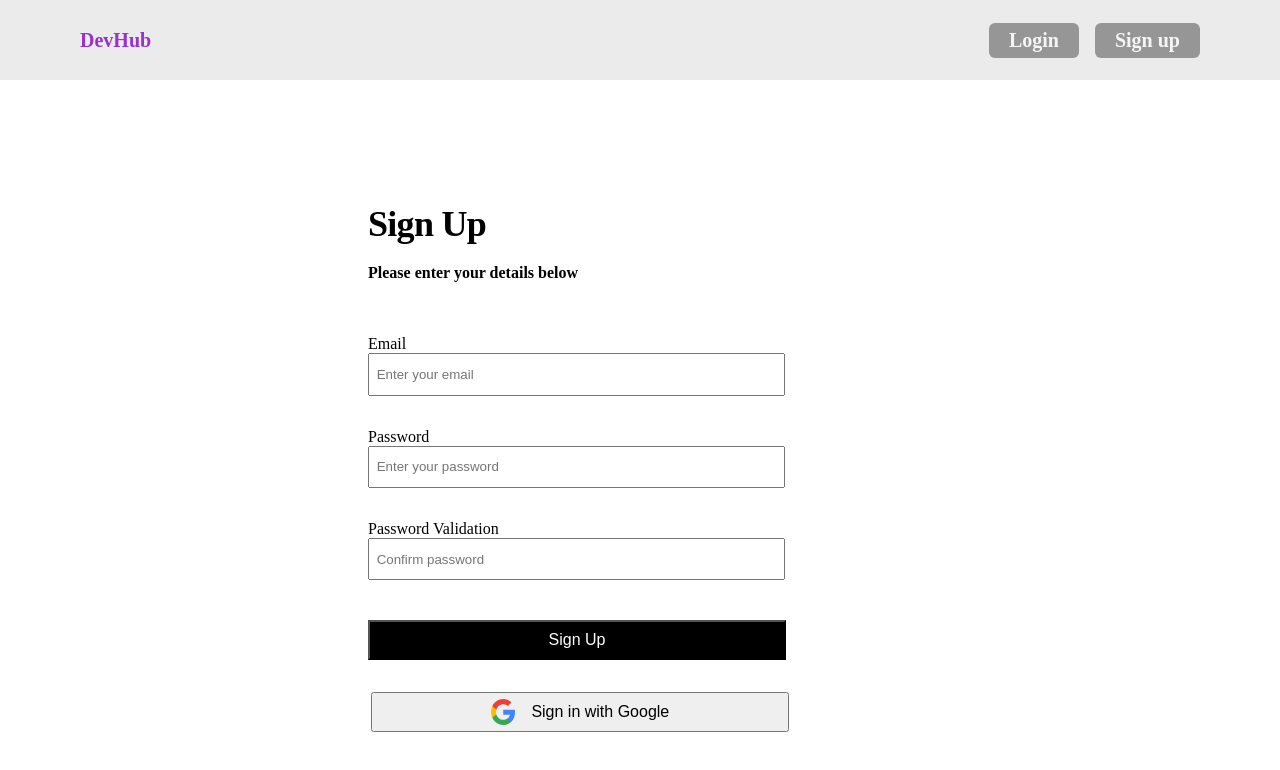
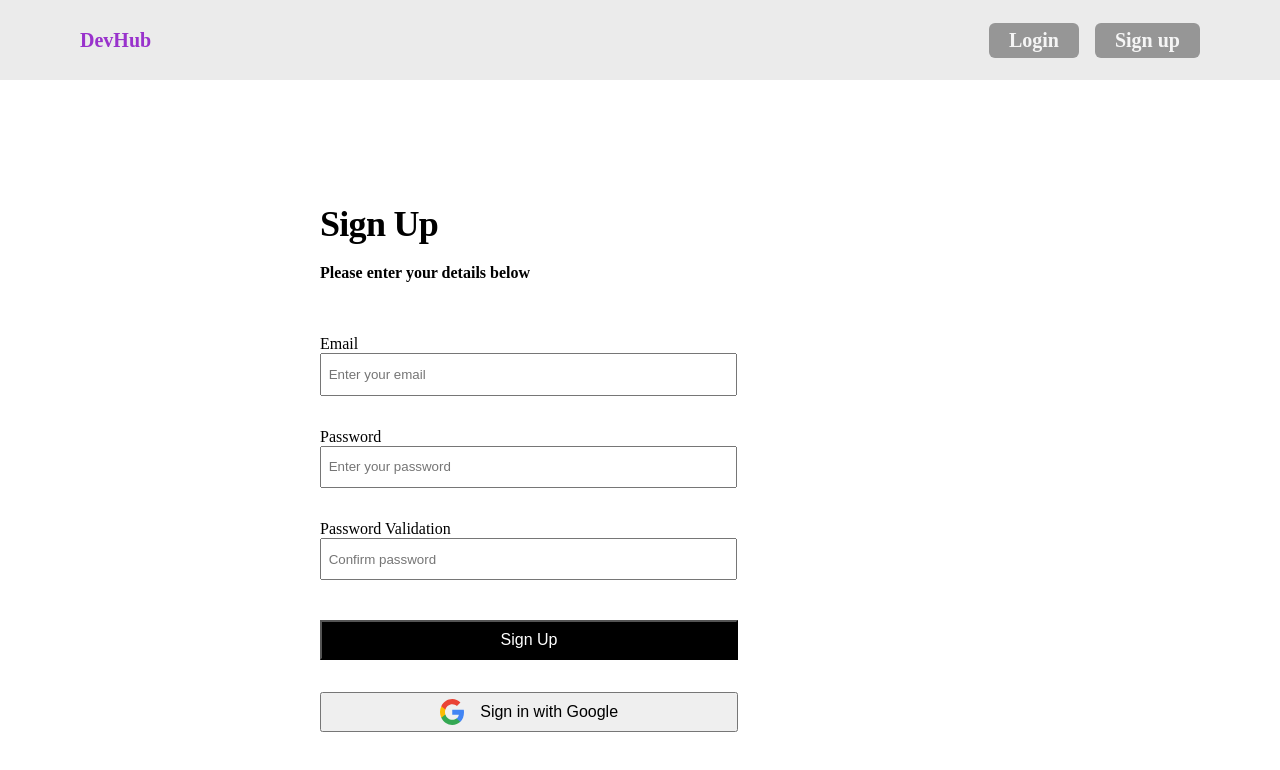
Before and after one commit to ACavalletto/devhub-frontend, a React (Create React App) app: page /signup in a window 1280 px wide. Shown: the top 770 px of the page. Built offline with nearby package versions, Linux system fonts and the light colour scheme.

Commit message:
fixed styling to make things inline

```diff
--- a/src/style/signup.css
+++ b/src/style/signup.css
@@ -2,7 +2,6 @@
     display:flex;
     flex-direction: column;
     margin: 5em 25% 0 25%;
-    padding-left: 3em;
 }
 .signup-h1{
     text-align:left;
@@ -47,7 +46,7 @@ h4{
     justify-content: center;
     gap: 1em;
     align-items:center;
-    margin: 0 29%;
+    margin: 0 25%;
     width: 418px;
     height:40px;
     margin-top: 2em;
```
